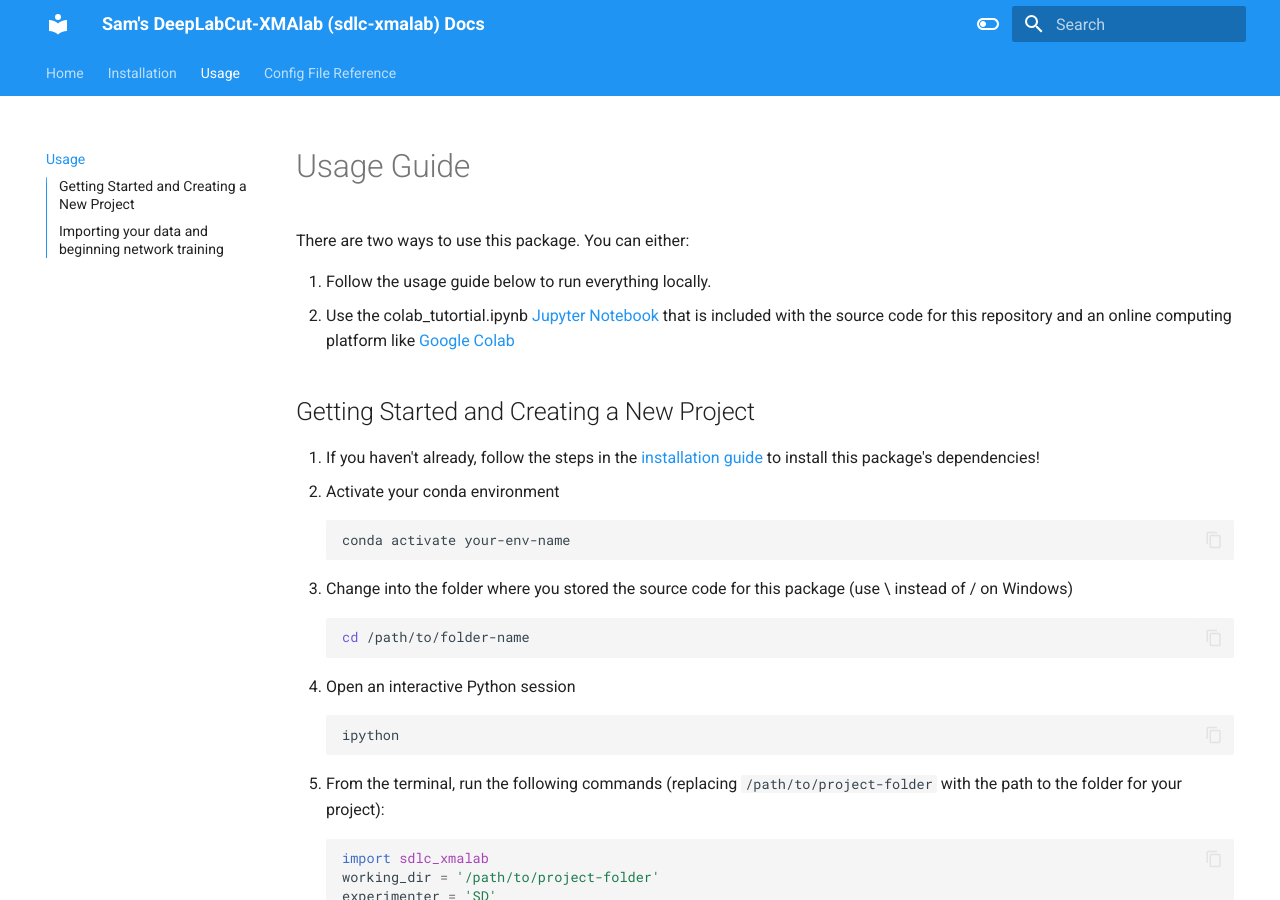
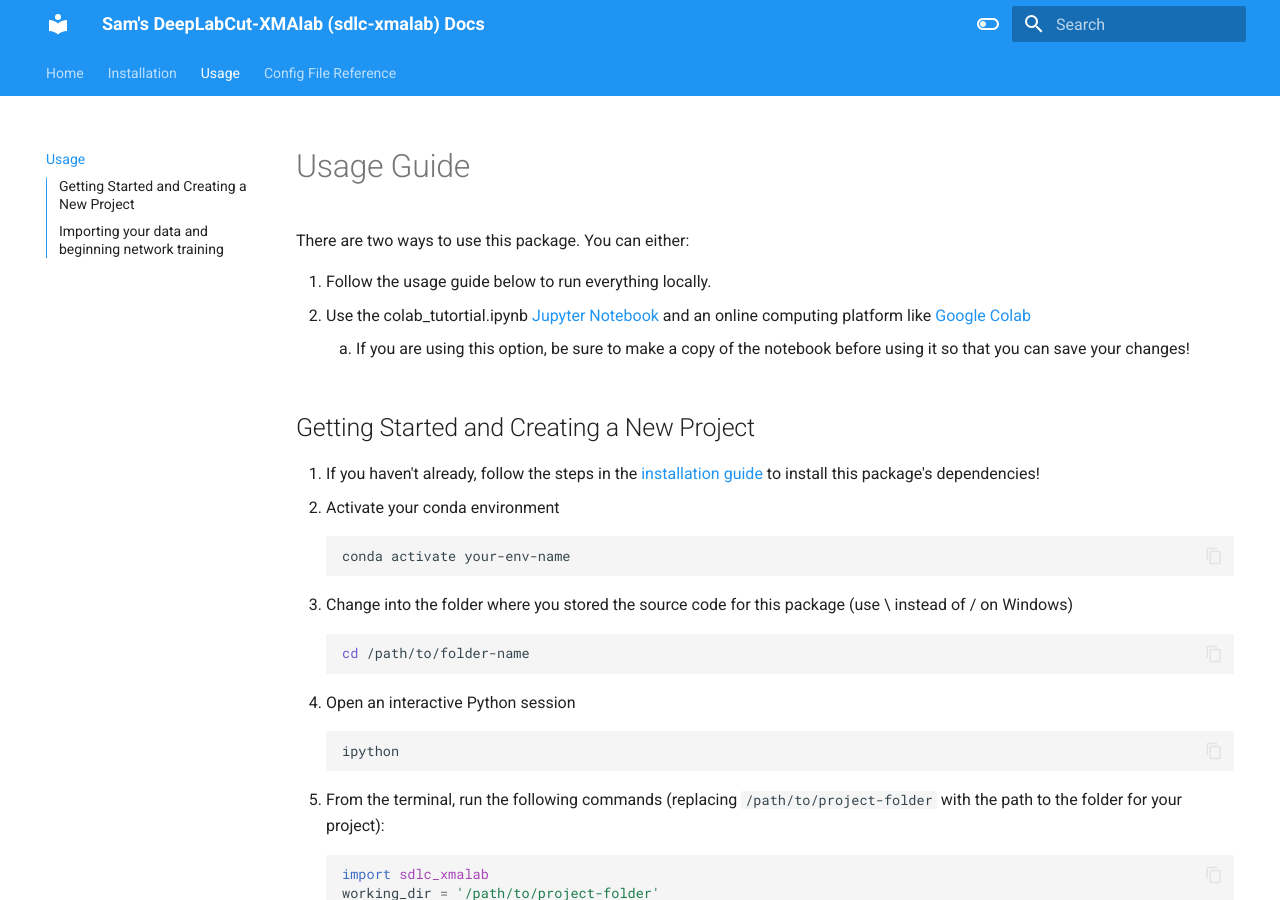
Before and after one commit to sam-delap/deepxromm, an MkDocs documentation site: the page built from docs/usage.md, in a window 1280 px wide and 900 px high. Built offline with MkDocs 1.6.1 and Material for MkDocs 9.7.7, drawn with Linux system fonts in a browser that asks for light colours.

Commit message:
Use colab tutorial and code versions that are integrated (#19)
Co-authored-by: = <=>

```diff
--- a/docs/usage.md
+++ b/docs/usage.md
@@ -2,7 +2,8 @@
 There are two ways to use this package. You can either:
 
 1. Follow the usage guide below to run everything locally.
-2. Use the colab_tutortial.ipynb [Jupyter Notebook](https://realpython.com/jupyter-notebook-introduction/) that is included with the source code for this repository and an online computing platform like [Google Colab](https://colab.research.google.com/)
+2. Use the colab_tutortial.ipynb [Jupyter Notebook](https://drive.google.com/drive/folders/1X91DYNbcu4_tV1FMvF-28XB7p7SS-MBt) and an online computing platform like [Google Colab](https://colab.research.google.com/)
+    1. If you are using this option, be sure to make a copy of the notebook before using it so that you can save your changes!
 
 ## Getting Started and Creating a New Project
 1. If you haven't already, follow the steps in the [installation guide](https://sam-delap.github.io/sdlc_xmalab/install/) to install this package's dependencies!
```
